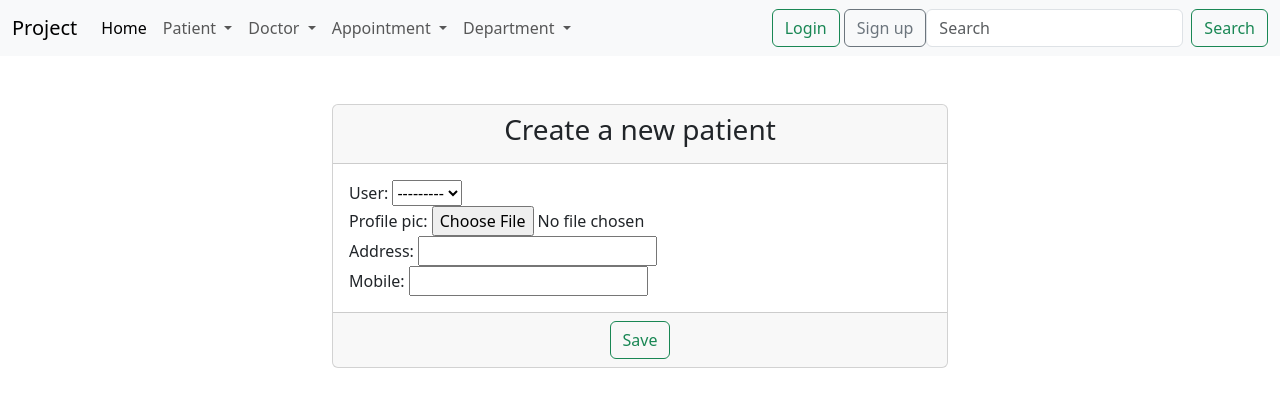
After one commit to IonutNastase195/hospitalProject, a Django app: page /create_patient in a window 1280 px wide. The commit adds this page. Shown: the top 407 px of the page. Run offline with Django 5.2, Linux system fonts and the light colour scheme; data comes from the database, SQL or seed files in the repository; both versions use the stored data as it was after the commit.

Commit message:
created: patient add functionality

```diff
--- /dev/null
+++ b/patient/forms.py
@@ -0,0 +1,10 @@
+from django import forms
+from django.forms import TextInput, EmailInput, Textarea, Select, NumberInput, DateInput
+
+from patient.models import Patient
+
+
+class PatientForm(forms.ModelForm):
+    class Meta:
+        model = Patient
+        fields = '__all__'
--- a/patient/models.py
+++ b/patient/models.py
@@ -4,7 +4,7 @@ from django.db import models
 
 class Patient(models.Model):
     user = models.OneToOneField(User, on_delete=models.CASCADE)
-    profile_pic = models.ImageField(upload_to='static/doctors/', null=True, blank=True)
+    profile_pic = models.ImageField(upload_to='media/patients/', null=True, blank=True)
     address = models.CharField(max_length=40)
     mobile = models.CharField(max_length=20, null=True)
 
--- a/patient/urls.py
+++ b/patient/urls.py
@@ -1,5 +1,8 @@
-from django import urls
+from django.urls import path
+
+from patient import views
+from patient.views import PatientCreateView
 
 urlpatterns = [
-
+    path('create_patient', views.PatientCreateView.as_view(), name='create-patient'),
 ]
--- a/patient/views.py
+++ b/patient/views.py
@@ -1,3 +1,13 @@
 from django.shortcuts import render
+from django.urls import reverse_lazy
+from django.views.generic import CreateView
 
-# Create your views here.
+from patient.forms import PatientForm
+from patient.models import Patient
+
+
+class PatientCreateView(CreateView):
+    template_name = 'patient/create_patient.html'
+    model = Patient
+    form_class = PatientForm
+    success_url = reverse_lazy('home_page')
--- a/templates/navbar.html
+++ b/templates/navbar.html
@@ -26,7 +26,7 @@
                     </a>
                     <ul class="dropdown-menu">
                         <!-- Add patient link -->
-                        <li><a class="dropdown-item" href="#">Add a new patient</a></li>
+                        <li><a class="dropdown-item" href={% url 'create-patient' %}>Add a new patient</a></li>
                         <!-- List of patients and patient history links -->
                         <li><a class="dropdown-item" href="#">List of patients</a></li>
                         <li><a class="dropdown-item" href="#">Patient history</a></li>
--- /dev/null
+++ b/templates/patient/create_patient.html
@@ -0,0 +1,25 @@
+{% extends 'base.html' %}
+{% block title %}Create a new patient{% endblock %}
+{% block content %}
+    <div class="container-fluid">
+        <div class="row">
+            <div class="col-md-6 offset-md-3">
+                <br><br>
+                <div class="card">
+                    <div class="card-header">
+                        <h3 class="text-center">Create a new patient</h3>
+                    </div>
+                    <form method="post" enctype="multipart/form-data">
+                        {% csrf_token %}
+                        <div class="card-body">
+                            {{ form }}
+                        </div>
+                        <div class="card-footer text-center">
+                            <button type="submit" class="btn btn-outline-success">Save</button>
+                        </div>
+                    </form>
+                </div>
+            </div>
+        </div>
+    </div>
+{% endblock %}
```
Also changed, not shown: hospital/settings.py (+6 -6 lines), static/css/styles.css (added, +50 -0 lines), db.sqlite3, static/js/scripts.js (added).
